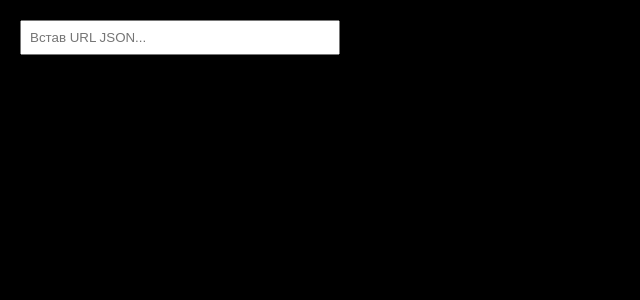
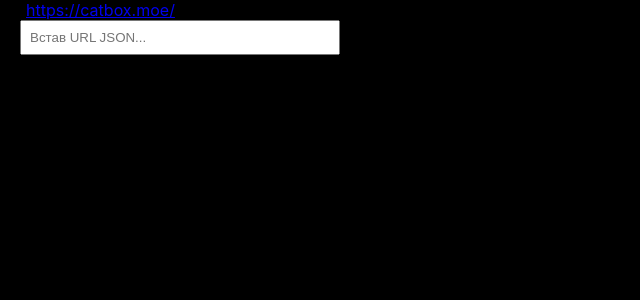
Before and after one commit to hristinson/schoolman, a React (Create React App) app: page / in a window 1280 px wide. Shown: the top 300 px of the page, without its empty margins (0-640 px from the left). Built offline with nearby package versions, Linux system fonts and the light colour scheme.

Commit message:
Add https://catbox.moe/

```diff
--- a/src/App.tsx
+++ b/src/App.tsx
@@ -26,6 +26,17 @@ export default function App() {
         left: 0,
       }}
     >
+      <div
+        style={{
+          backgroundColor: "black",
+          color: "white",
+          paddingLeft: "26px",
+        }}
+      >
+        <a href="https://catbox.moe/" target="_blank">
+          https://catbox.moe/
+        </a>
+      </div>
       {/* 🔹 Input */}
       <div
         style={{
```
